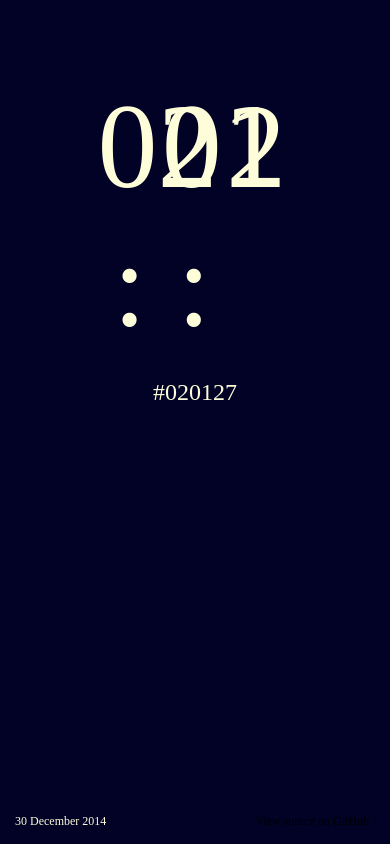
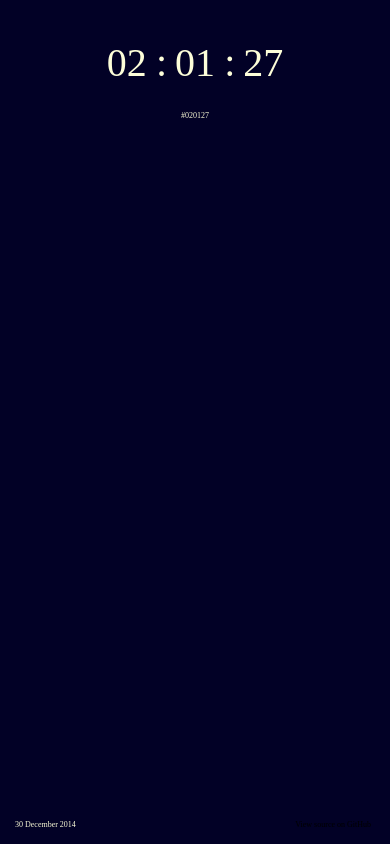
Before and after one commit to shawntaylord/colortime, a plain HTML site: page index.html in a window 390 px wide. Drawn offline with Linux system fonts and the light colour scheme.

Commit message:
Made page more responsive

```diff
--- a/app.css
+++ b/app.css
@@ -26,6 +26,10 @@ a {
   margin: 25px 0;
 }
 
+.smallText {
+  font-size: 1em;
+}
+
 #colorful {
   height: 100%;
   width: 100%;
@@ -46,7 +50,15 @@ a {
   float: left;
   font-size: 10em;
   font-weight: 300;
-  width: 33%;
+  width: 30%;
+  text-align: center;
+}
+
+.smallContainer {
+  float: left;
+  font-size: 10em;
+  font-weight: 300;
+  width: 5%;
   text-align: center;
 }
 
@@ -65,6 +77,7 @@ a {
   position: absolute;
   bottom: 15px;
   right: 15px;
+
   color: inherit;
   border-right-style: solid;
   border-right-width: 0px;
@@ -78,3 +91,17 @@ a {
 #github:focus {
   border-right-width: 3px;
 }
+
+@media only screen and (max-width: 1024px) {
+  body, html {
+    font-size: 4px;
+  }
+
+  .smallText {
+    font-size: 2em;
+  }
+
+  #colorful {
+    padding-top: 10%;
+  }
+}
--- a/index.html
+++ b/index.html
@@ -9,18 +9,20 @@
     <section id="colorful">
       <div id="time">
         <div class="timeContainer">
-          <span id="hour"></span><span> :</span>
+          <span id="hour"></span>
         </div>
+        <div class="smallContainer">:</div>
         <div class="timeContainer">
-          <span id="minute"></span><span> :</span>
+          <span id="minute"></span>
         </div>
+        <div class="smallContainer">:</div>
         <div class="timeContainer">
           <span id="second"></span>
         </div>
       </div>
       <div id="currentHex" class="centered buffer"></div>
-      <div id="date" class="centered"></div>
-      <a id="github" target="_blank" href="https://github.com/shawntaylord/colortime">
+      <div id="date" class="centered smallText"></div>
+      <a id="github" class="smallText" target="_blank" href="https://github.com/shawntaylord/colortime">
         View source on GitHub&nbsp&nbsp
       </a>
     </section>
```
